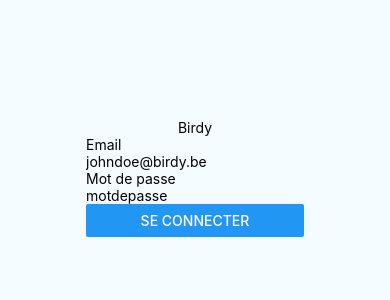
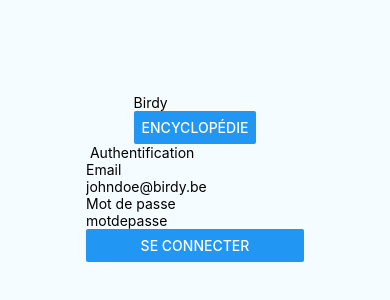
Before and after one commit to stephecloutier/birdy, a React Native app: screen / in a window 390 px wide. Shown: the part 244-544 px from the top of the page. Built offline with nearby package versions, Linux system fonts and the light colour scheme.

Commit message:
Added header component

```diff
--- a/App.js
+++ b/App.js
@@ -9,6 +9,7 @@
 import { Provider } from 'react-redux';
 import {createStore} from 'redux';
 import {Form} from './src/components/Form';
+import {Header} from './src/components/Header'
 import reducers from './src/reducers'
 
 
@@ -17,9 +18,7 @@
         return (
             <Provider store={createStore(reducers)}>
                 <View style={styles.container}>
-                    <Text>
-                        Birdy
-                    </Text>
+                    <Header headerText={'Birdy'} />
                     <Form />
                 </View>
             </Provider>
--- a/src/components/Form.js
+++ b/src/components/Form.js
@@ -6,6 +6,7 @@
     render() {
         return(
             <View>
+                <Text> Authentification </Text>
                 <Field
                     label='Email'
                     placeholder='johndoe@birdy.be'
--- /dev/null
+++ b/src/components/Header.js
@@ -0,0 +1,17 @@
+import React from 'react';
+import {View, Text, Button} from 'react-native';
+
+const Header = (props) => {
+    return(
+        <View>
+            <Text>
+                {props.headerText}
+            </Text>
+            <Button
+                title='Encyclopédie'>
+            </Button>
+        </View>
+    )
+}
+
+export {Header};
```
